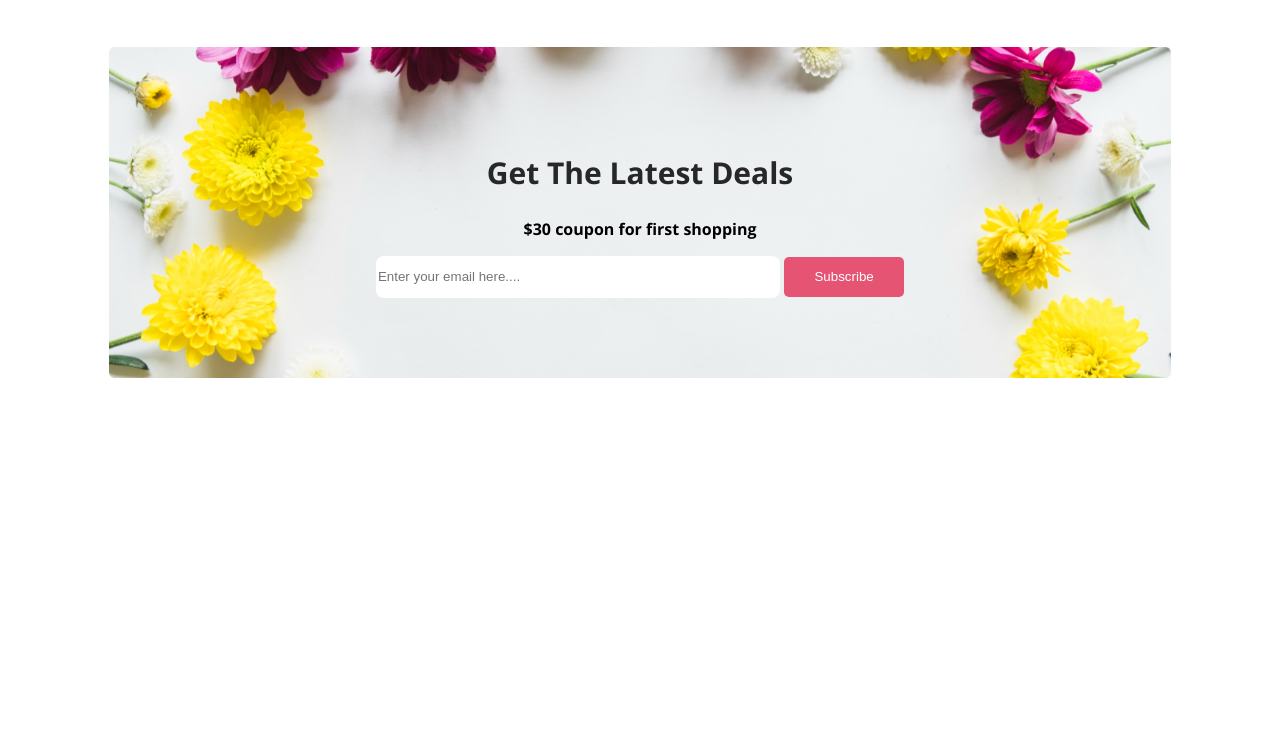
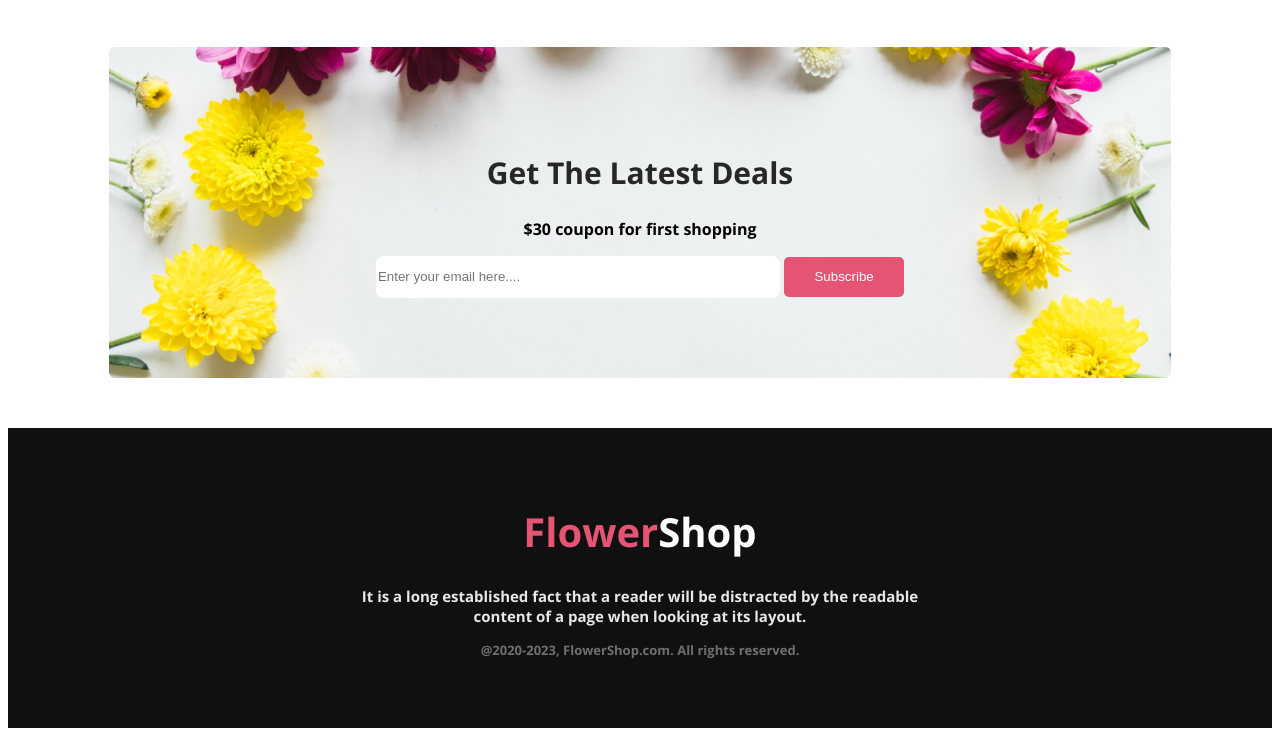
Before and after one commit to munna454/flowers-gallery-assaignment, a plain HTML site: page index.html in a window 1280 px wide. Shown: the part 2729-3465 px from the top of the page. Before the commit the page ends 3157 px from the top, so only its background shows below. Drawn offline with nearby package versions, Linux system fonts and the light colour scheme; a web font is replaced by a local one.

Commit message:
footer section added

```diff
--- a/index.html
+++ b/index.html
@@ -109,10 +109,13 @@
         </section>
     </main>
 
-    <footer>
+    <footer class="foooter-container">
         <!--Footer section-->
         <div class="footer-section">
-
+            <h1 class="footer-title"><span class="title-info">Flower</span>Shop</h1>
+            <p class="footer-description">It is a long established fact that a reader will be distracted by the readable <br>
+                content of a page when looking at its layout.</p>
+                <p class="footer-copyright">&#64;2020-2023, FlowerShop.com. All rights reserved. </p>
         </div>
     </footer>
 </body>
--- a/style/flower.css
+++ b/style/flower.css
@@ -92,12 +92,11 @@ header{
     text-align: center;
     text-decoration: underline;
     margin-bottom: 20px;
+    cursor: pointer;
 }
 /* support section */
-main{
-    /* max-width: 1140px; */
-    /* margin: 0px auto; */
-}
+
+
 .support-container{
     background-color: rgba(39, 39, 39, 0.05);
     margin-top: 100px;
@@ -119,6 +118,7 @@ main{
     padding: 0px 0px 30px 110px;
     color: rgba(39, 39, 39, 0.80);
     font-size: 15px;
+    cursor: pointer;
 }
 /* hot deal section */
 .hotdeal-container{
@@ -176,8 +176,6 @@ main{
 }
 .subscribe-section{
     text-align: center;
-    /* padding: 50px; */
-    /* margin: 100px  */
 }
 .input-email{
     border-radius: 8px;
@@ -186,5 +184,30 @@ main{
     width: 400px;
     height: 40px;
     color: rgba(39, 39, 39, 0.60);
+}
+/* footer section */
+.foooter-container{
+    background-color:  #111010;
+    height: 300px;
+}
+.footer-section{
+    text-align: center;
+    padding: 50px;
+    color: white;
 
 }
+.footer-title{
+    font-size: 40px;
+}
+.title-info{
+    color: #E55473;
+}
+.footer-description{
+    color: rgba(255, 255, 255, 0.90);
+    font-size: 15px;
+}
+.footer-copyright{
+    color: rgba(255, 255, 255, 0.40);
+    font-size: 13px;
+}
+/* end */
```
